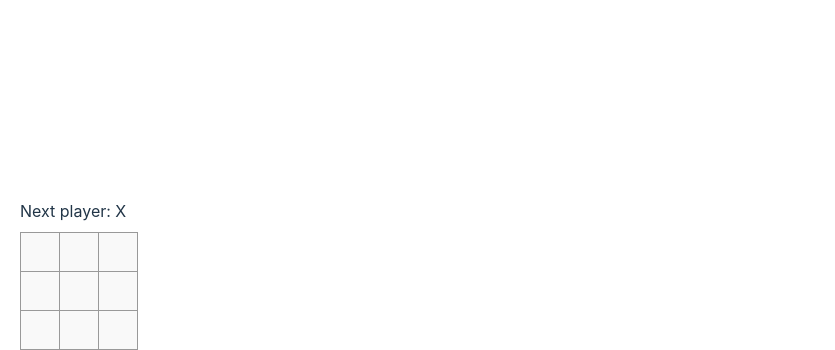
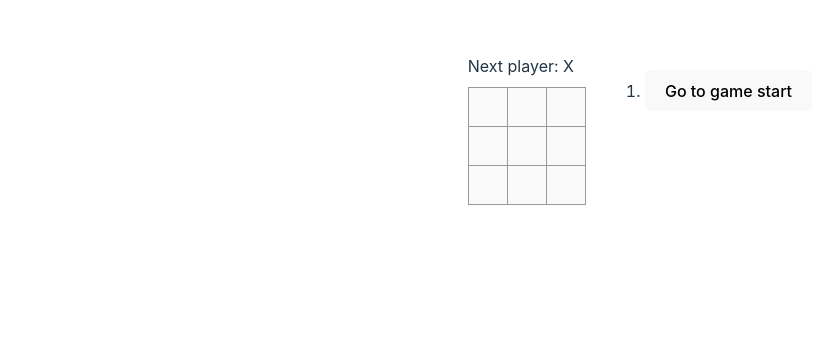
Before and after one commit to beiatrix/tic-tac-toe, a React (Vite) app: page / in a window 1280 px wide. Shown: the part 146-496 px from the top of the page, without its empty margins (0-835 px from the left). Built offline with nearby package versions, Linux system fonts and the light colour scheme.

Commit message:
feat: game history, code cleanup

```diff
--- a/src/App.jsx
+++ b/src/App.jsx
@@ -1,82 +1,58 @@
 import { useState } from 'react';
+import Board from './components/Board'
 
-function Square({ value, onSquareClick }) {
-  return (
-    <button
-      className="square"
-      onClick={onSquareClick}
-    >
-      {value}
-    </button>
-  );
-}
+export default function Game() {
+  // game state
+  const [history, setHistory] = useState([Array(9).fill(null)]);
+  const [currentMove, setCurrentMove] = useState(0);
+  const [isLastMove, setIsLastMove] = useState(false);
+  const currentSquares = history[currentMove];
+  const xIsNext = currentMove % 2 === 0;
 
-export default function Board() {
-  // game state
-  const [xIsNext, setXIsNext] = useState(true);
-  const [squares, setSquares] = useState(Array(9).fill(null));
-
-  // display helpers
-  const rows = Array(3).fill(null);
-  const cols = Array(3).fill(null);
-
-  // clicking a square
-  function handleClick(i) {
-    if (squares[i] || calculateWinner(squares)) {
-      return;
-    }
-    const nextSquares = squares.slice();
-    nextSquares[i] = xIsNext ? 'X' : 'O';
-    setSquares(nextSquares);
-    setXIsNext(!xIsNext);
+  // game play
+  function handlePlay(nextSquares) {
+    const nextHistory = [...history.slice(0, currentMove + 1), nextSquares];
+    setHistory(nextHistory);
+    setCurrentMove(nextHistory.length - 1);
+    setIsLastMove(currentMove === 8);
   }
 
-  // calculate winner
-  const winner = calculateWinner(squares);
-  let status;
-  if (winner) {
-    status = 'Winner: ' + winner;
-  } else {
-    status = 'Next player: ' + (xIsNext ? 'X' : 'O');
+  // game history
+  function jumpTo(nextMove) {
+    setCurrentMove(nextMove);
+    setIsLastMove(currentMove === 8);
   }
 
+  const moves = history.map((squares, move) => {
+    const description = move > 0
+      ? `Go to move #${move}`
+      : 'Go to game start';
+
+    return (
+      <li key={`move-${move}`}>
+        <button
+          className="btn-move"
+          onClick={() => jumpTo(move)}
+        >
+          {description}
+        </button>
+      </li>
+    );
+  });
+
   return (
-    <>
-      <div className="status">{status}</div>
-      {rows.map((_, rowIndex) => (
-        <div
-          className="board-row"
-          key={`row-${rowIndex}`}
-        >
-          {cols.map((_, colIndex) => (
-            <Square
-              key={(rowIndex * 3) + colIndex + 1}
-              value={squares[(rowIndex * 3) + colIndex]}
-              onSquareClick={() => handleClick((rowIndex * 3) + colIndex)}
-            />
-          ))}
-        </div>
-      ))}
-    </>
-  );
+    <div className="game">
+      <div className="game-board">
+        <Board
+          xIsNext={xIsNext}
+          isLastMove={isLastMove}
+          squares={currentSquares}
+          onPlay={handlePlay}
+        />
+      </div>
+      <div className="game-info">
+        <ol>{moves}</ol>
+      </div>
+    </div>
+  )
 }
-
-function calculateWinner(squares) {
-  const lines = [
-    [0, 1, 2],
-    [3, 4, 5],
-    [6, 7, 8],
-    [0, 3, 6],
-    [1, 4, 7],
-    [2, 5, 8],
-    [0, 4, 8],
-    [2, 4, 6]
-  ];
-  for (let i = 0; i < lines.length; i++) {
-    const [a, b, c] = lines[i];
-    if (squares[a] && squares[a] === squares[b] && squares[a] === squares[c]) {
-      return squares[a];
-    }
-  }
-  return null;
-}
--- /dev/null
+++ b/src/components/Board.jsx
@@ -0,0 +1,46 @@
+import Square from './Square'
+import calculateWinner from '../utils/calculateWinner'
+
+export default function Board({ xIsNext, isLastMove, squares, onPlay }) {
+  // display helpers
+  const rows = Array(3).fill(null);
+  const cols = Array(3).fill(null);
+
+  // clicking a square
+  function handleClick(i) {
+    if (squares[i] || calculateWinner(squares)) {
+      return;
+    }
+    const nextSquares = squares.slice();
+    nextSquares[i] = xIsNext ? 'X' : 'O';
+    onPlay(nextSquares);
+  }
+
+  // calculate winner
+  const winner = calculateWinner(squares);
+  const status = winner
+    ? `Winner: ${winner}`
+    : isLastMove
+      ? 'Draw'
+      : `Next player: ${(xIsNext ? 'X' : 'O')}`;
+
+  return (
+    <>
+      <div className="status">{status}</div>
+      {rows.map((_, rowIndex) => (
+        <div
+          className="board-row"
+          key={`row-${rowIndex}`}
+        >
+          {cols.map((_, colIndex) => (
+            <Square
+              key={(rowIndex * 3) + colIndex + 1}
+              value={squares[(rowIndex * 3) + colIndex]}
+              onSquareClick={() => handleClick((rowIndex * 3) + colIndex)}
+            />
+          ))}
+        </div>
+      ))}
+    </>
+  );
+}
--- /dev/null
+++ b/src/components/Square.jsx
@@ -0,0 +1,10 @@
+export default function Square({ value, onSquareClick }) {
+  return (
+    <button
+      className="square"
+      onClick={onSquareClick}
+    >
+      {value}
+    </button>
+  );
+}
--- a/src/index.css
+++ b/src/index.css
@@ -27,7 +27,7 @@ a:hover {
 }
 
 body {
-  margin: 20px;
+  margin: 0;
   padding: 0;
   display: flex;
   place-items: center;
@@ -98,7 +98,10 @@ ul {
 }
 .game {
   display: flex;
+  justify-content: center;
   flex-direction: row;
+  height: 50vh;
+  width: 100vw;
 }
 
 .game-info {
@@ -123,6 +126,11 @@ button:focus-visible {
   outline: 4px auto -webkit-focus-ring-color;
 }
 
+.btn-move {
+  border-radius: 6px;
+  margin-bottom: 6px;
+}
+
 @media (prefers-color-scheme: light) {
   :root {
     color: #213547;
--- /dev/null
+++ b/src/utils/calculateWinner.ts
@@ -0,0 +1,19 @@
+export default function calculateWinner(squares) {
+  const lines = [
+    [0, 1, 2],
+    [3, 4, 5],
+    [6, 7, 8],
+    [0, 3, 6],
+    [1, 4, 7],
+    [2, 5, 8],
+    [0, 4, 8],
+    [2, 4, 6]
+  ];
+  for (let i = 0; i < lines.length; i++) {
+    const [a, b, c] = lines[i];
+    if (squares[a] && squares[a] === squares[b] && squares[a] === squares[c]) {
+      return squares[a];
+    }
+  }
+  return null;
+}
```
